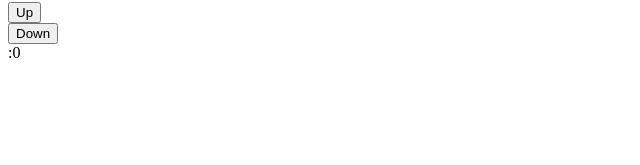
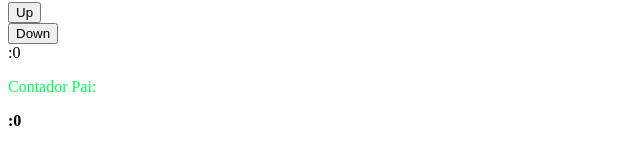
Before and after one commit to w1ls0nM/angular, an Angular app in the folder projectAngular/: page / in a window 1280 px wide. Shown: the part 623-788 px from the top of the page, without its empty margins (0-640 px from the left). Built offline with nearby package versions, Linux system fonts and the light colour scheme.

Commit message:
add contador pai

```diff
--- a/projectAngular/src/app/app.component.html
+++ b/projectAngular/src/app/app.component.html
@@ -4,6 +4,10 @@
 
  <!-- version 17 up -->
 <!-- <app-hello-word/> -->
+
 <!-- <app-hello-word meuNome="Melo"/> -->
 <app-hello-word [meuNome]="nomeDinamico"/>
-<app-contador/>
+<!-- [] - receber info () - emitir info -->
+<app-contador (foiAlterado)="quandoFoiAlterado($event)"/>
+<p>Contador Pai:</p>
+ <b>:{{contadorPai}}</b>
--- a/projectAngular/src/app/app.component.ts
+++ b/projectAngular/src/app/app.component.ts
@@ -11,6 +11,28 @@ import { ContadorComponent } from './contador/contador.component';
   styleUrl: './app.component.scss'
 })
 export class AppComponent {
-  title = 'projectAngular';
-  nomeDinamico = 'Celo';
+  // str: string ='';
+  // num: number = 0;
+  // boll: boolean = true;
+  // // todos o types que não sejam predifinidos são objetos
+  // obj: object = {};
+  // arr: object = [];
+  // und: undefined;
+  // nulo: null = null;
+
+  // str2: string | null = null;
+  // num2: number | undefined;
+  // varr: 'ola' | 'mundo' = 'ola';
+
+  // title = 'projectAngular';
+  // nomeDinamico = 'Celo';
+
+  title: string = 'projectAngular';
+  nomeDinamico: string = 'Celo';
+  contadorPai: number = 0;
+
+  // valor:dataType
+  quandoFoiAlterado(valor:number){
+    this.contadorPai = valor;
+  }
 }
--- a/projectAngular/src/app/contador/contador.component.ts
+++ b/projectAngular/src/app/contador/contador.component.ts
@@ -1,4 +1,4 @@
-import { Component, Input } from '@angular/core';
+import { Component, EventEmitter, Input, Output } from '@angular/core';
 
 @Component({
   selector: 'app-contador',
@@ -9,15 +9,19 @@ import { Component, Input } from '@angular/core';
 })
 export class ContadorComponent {
 @Input() contador = 0;
+@Output() foiAlterado = new EventEmitter();
 
 incrementar (){
   this.contador++;
+  this.foiAlterado.emit(this.contador);
 }
 
 decrementar (){
   if(this.contador > 0)
   {
     this.contador--;
+
+    this.foiAlterado.emit(this.contador);
   }
 
 }
```
